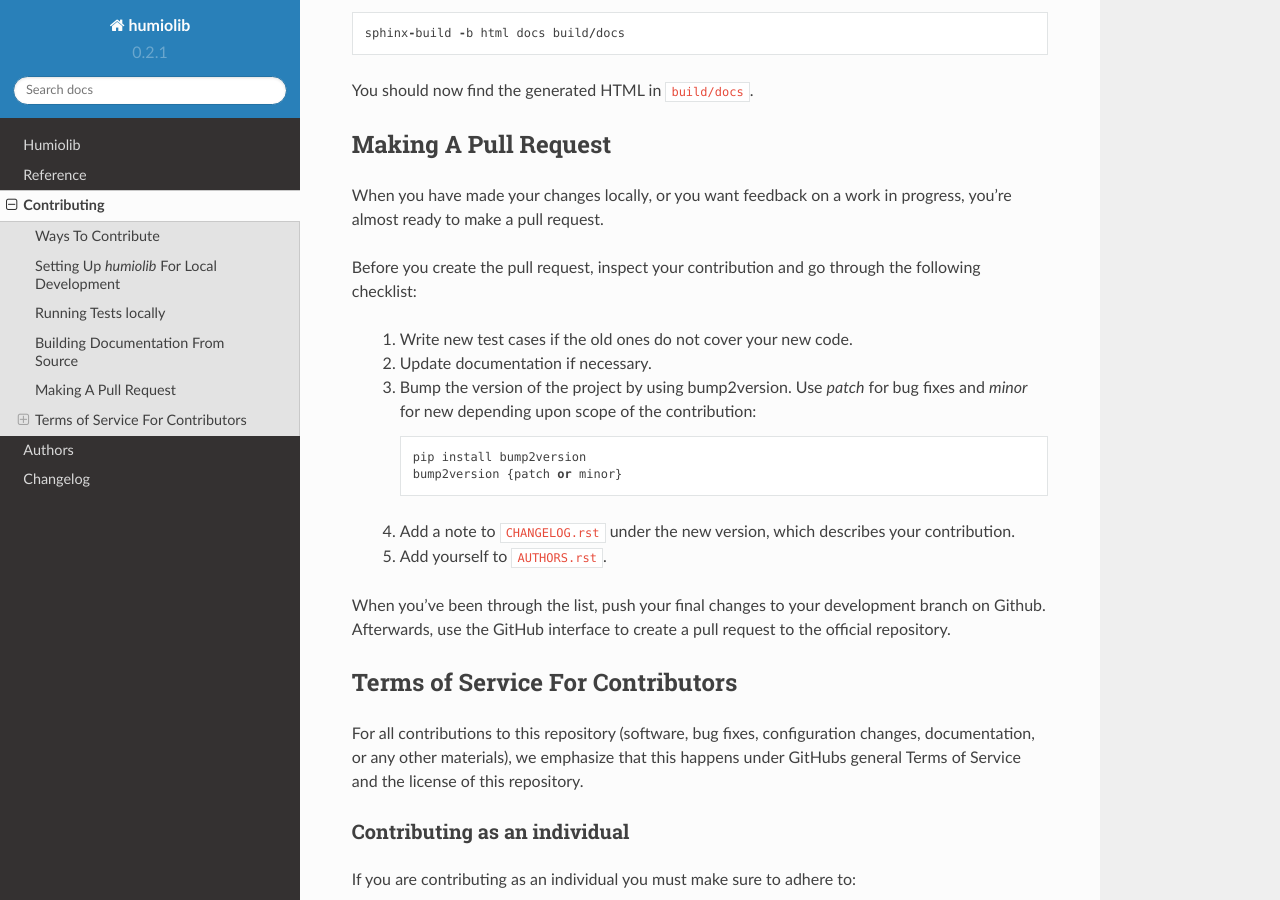
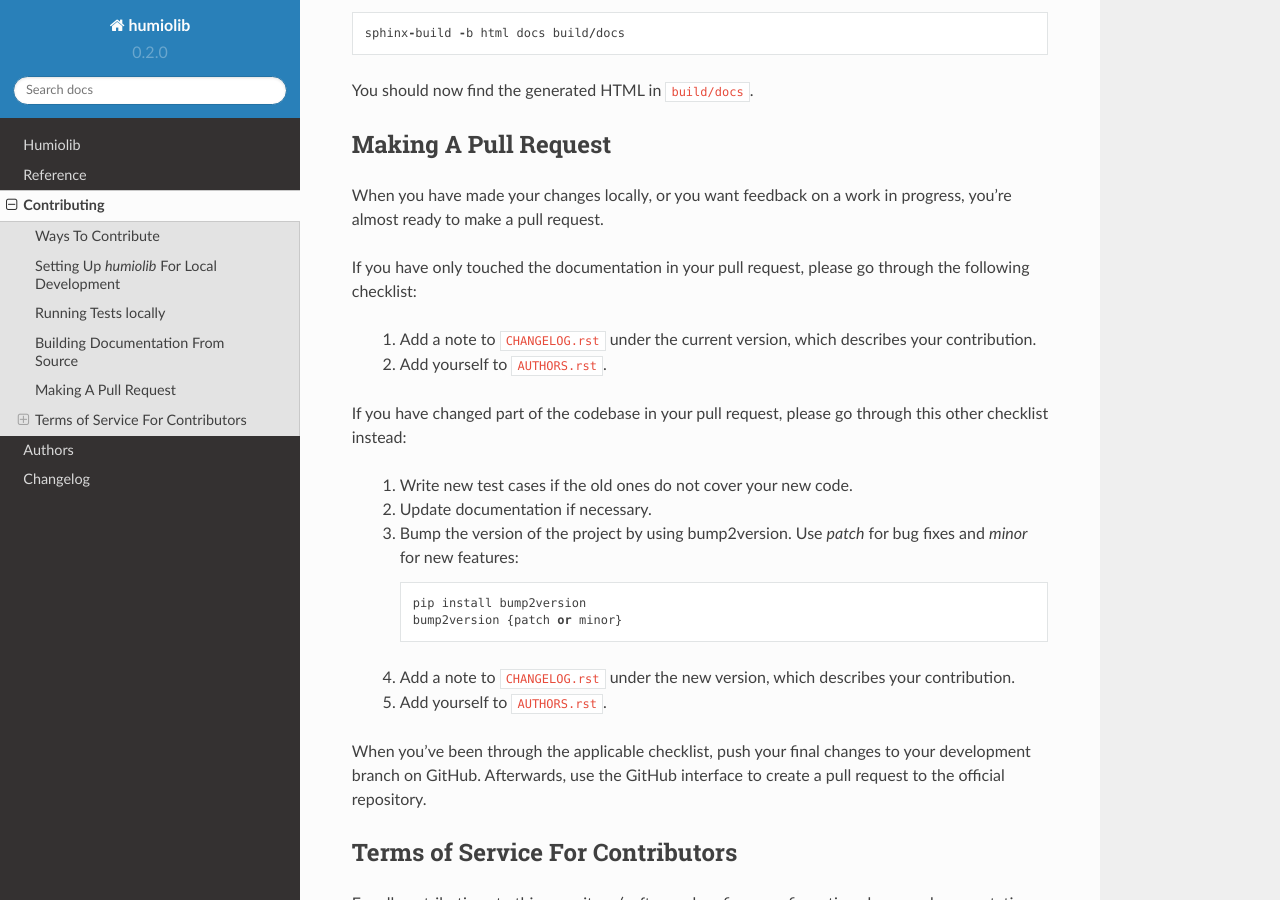
Before and after one commit to humio/python-humio, a Sphinx documentation site: the page built from docs/contributing.rst, in a window 1280 px wide and 900 px high, scrolled down 1778 px. Built offline with Sphinx 7.4.7 and the Read the Docs theme 2.0.0, drawn with Linux system fonts in a browser that asks for light colours.

Commit message:
Small change to documentation and reverting to 0.2.0 again, as 0.2.1 didn't have any code changes

```diff
--- a/CONTRIBUTING.rst
+++ b/CONTRIBUTING.rst
@@ -74,11 +74,16 @@ Making A Pull Request
 =====================
 When you have made your changes locally, or you want feedback on a work in progress, you're almost ready to make a pull request.
 
-Before you create the pull request, inspect your contribution and go through the following checklist:
+If you have only touched the documentation in your pull request, please go through the following checklist:
+
+    1. Add a note to ``CHANGELOG.rst`` under the current version, which describes your contribution.
+    2. Add yourself to ``AUTHORS.rst``.
+
+If you have changed part of the codebase in your pull request, please go through this other checklist instead:
 
     1. Write new test cases if the old ones do not cover your new code.
     2. Update documentation if necessary.
-    3. Bump the version of the project by using bump2version. Use `patch` for bug fixes and `minor` for new depending upon scope of the contribution::
+    3. Bump the version of the project by using bump2version. Use `patch` for bug fixes and `minor` for new features::
 
         pip install bump2version
         bump2version {patch or minor}
@@ -86,7 +91,7 @@ Before you create the pull request, inspect your contribution and go through the
     4. Add a note to ``CHANGELOG.rst`` under the new version, which describes your contribution.
     5. Add yourself to ``AUTHORS.rst``.
 
-When you've been through the list, push your final changes to your development branch on Github.
+When you've been through the applicable checklist, push your final changes to your development branch on GitHub.
 Afterwards, use the GitHub interface to create a pull request to the official repository.
 
 
--- a/docs/conf.py
+++ b/docs/conf.py
@@ -20,7 +20,7 @@ project = "humiolib"
 year = "2020"
 author = "Humio ApS"
 copyright = "{0}, {1}".format(year, author)
-version = "0.2.1"
+version = "0.2.0"
 
 pygments_style = "trac"
 templates_path = ["."]
--- a/setup.py
+++ b/setup.py
@@ -22,7 +22,7 @@ def read(*names, **kwargs):
 
 setup(
     name="humiolib",
-    version="0.2.1",
+    version="0.2.0",
     license="Apache-2.0",
     description="Python SDK for connecting to Humio",
     long_description="%s\n%s"
--- a/src/humiolib/__init__.py
+++ b/src/humiolib/__init__.py
@@ -1,2 +1,2 @@
-__version__ = "0.2.1"
+__version__ = "0.2.0"
 from humiolib.HumioClient import HumioClient, HumioIngestClient
```
